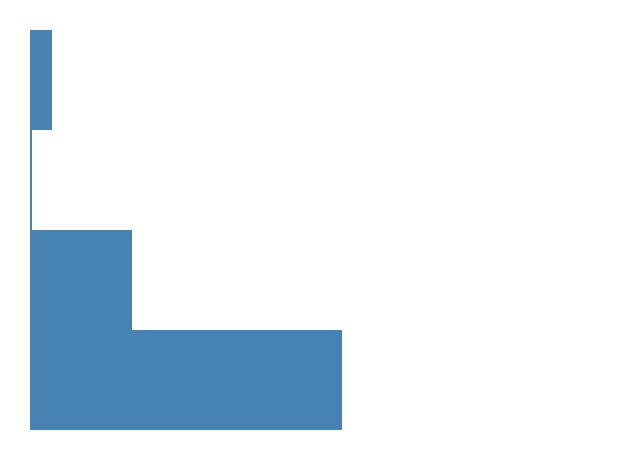
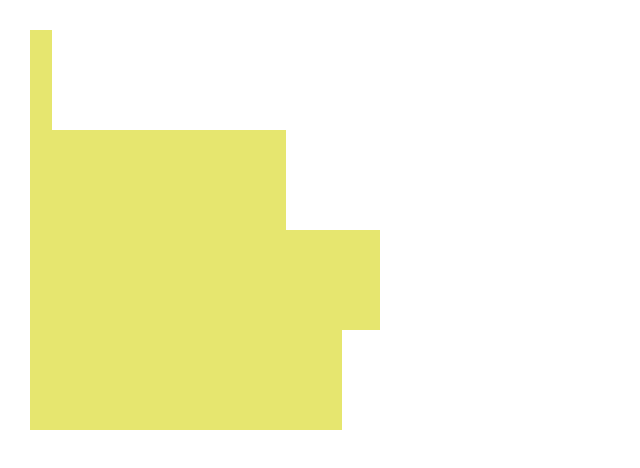
Before and after one commit to MikitaAleksandrovich/d3js-practice, a plain HTML site: page index.html in a window 1280 px wide. Shown: the whole page, without its empty margins (0-640 px from the left). Drawn offline with Linux system fonts and the light colour scheme.

Commit message:
Imitate dynamicly updated bar (use d3 enter)

```diff
--- a/index.js
+++ b/index.js
@@ -26,19 +26,33 @@ const data = [
 ];
 
 
-data.map( (item) => {
-    svg.append("rect")
-        .attr("class", "bar")
-        .attr("height", 100)
-});
+const draw = () => {
+
+    const bars = svg.selectAll(".bar").data(data);
+
+    // Add new items initially
+    bars
+        .enter()
+            .append("rect")
+                .attr("class", "bar new")
+                .attr("height", 100)
+                .attr("width", (d) => d.value)
+                .attr("y", (d, n) => n * 100);
 
 
-const draw = () => {
-    d3.selectAll(".bar")
-        .data(data)
-            .attr("width", (d) => d.value )
-            .attr("y", (d, n) => n * 100 )
+    // Update items every time draw is colling
+    bars
+        .attr("class", "bar updated")
+        .attr("width", (d) => d.value )
+        .attr("y", (d,n) => n * 100 );
 };
 
 
 draw();
+
+// Imitate dynamicly update
+setTimeout(() => {
+        data[1].value = 256;
+        data[2].value = 350;
+        draw();
+}, 2000);
--- a/styles.css
+++ b/styles.css
@@ -7,3 +7,7 @@
 .bar {
     fill: steelblue;
 }
+
+.updated {
+    fill: rgb(230, 230, 111);
+}
```
